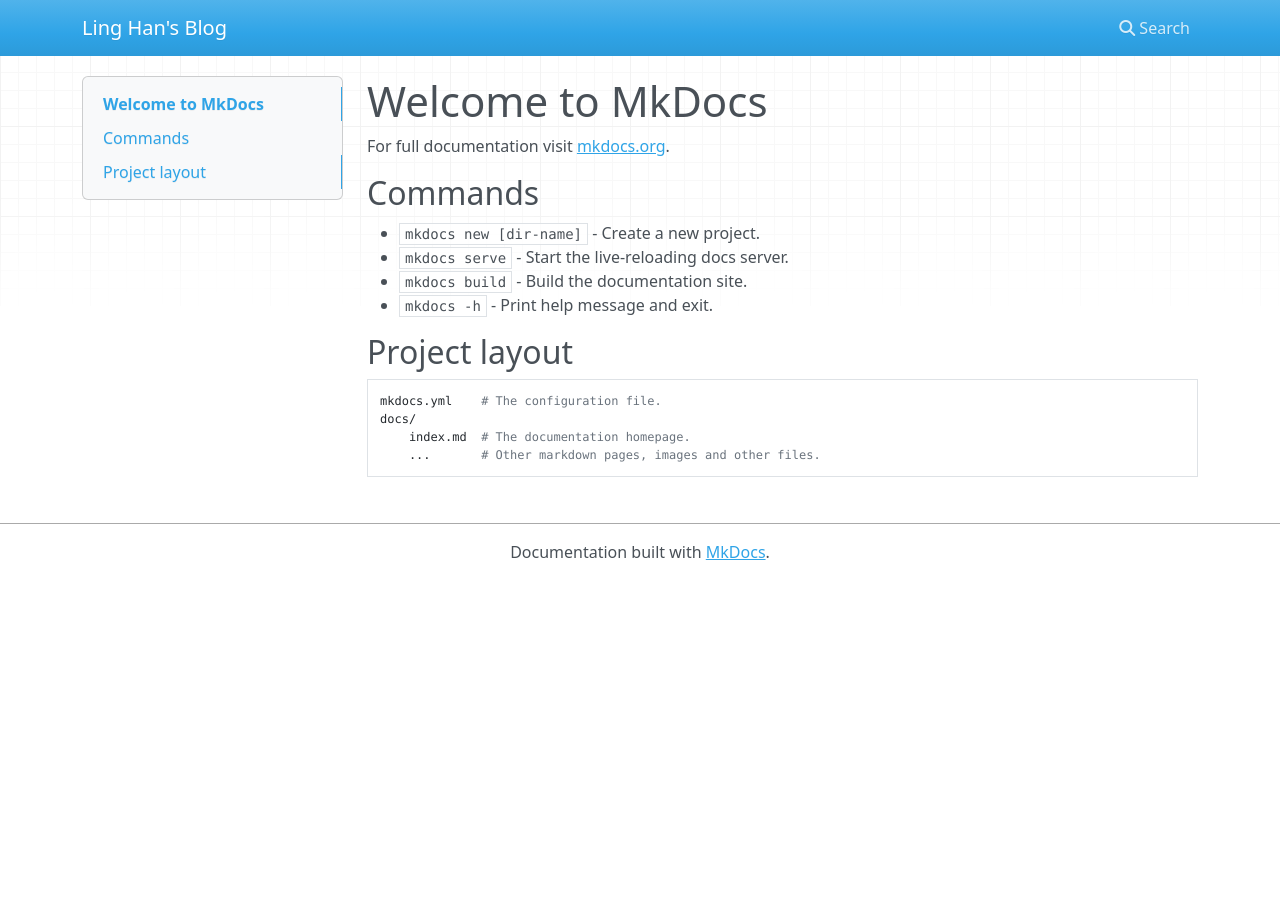
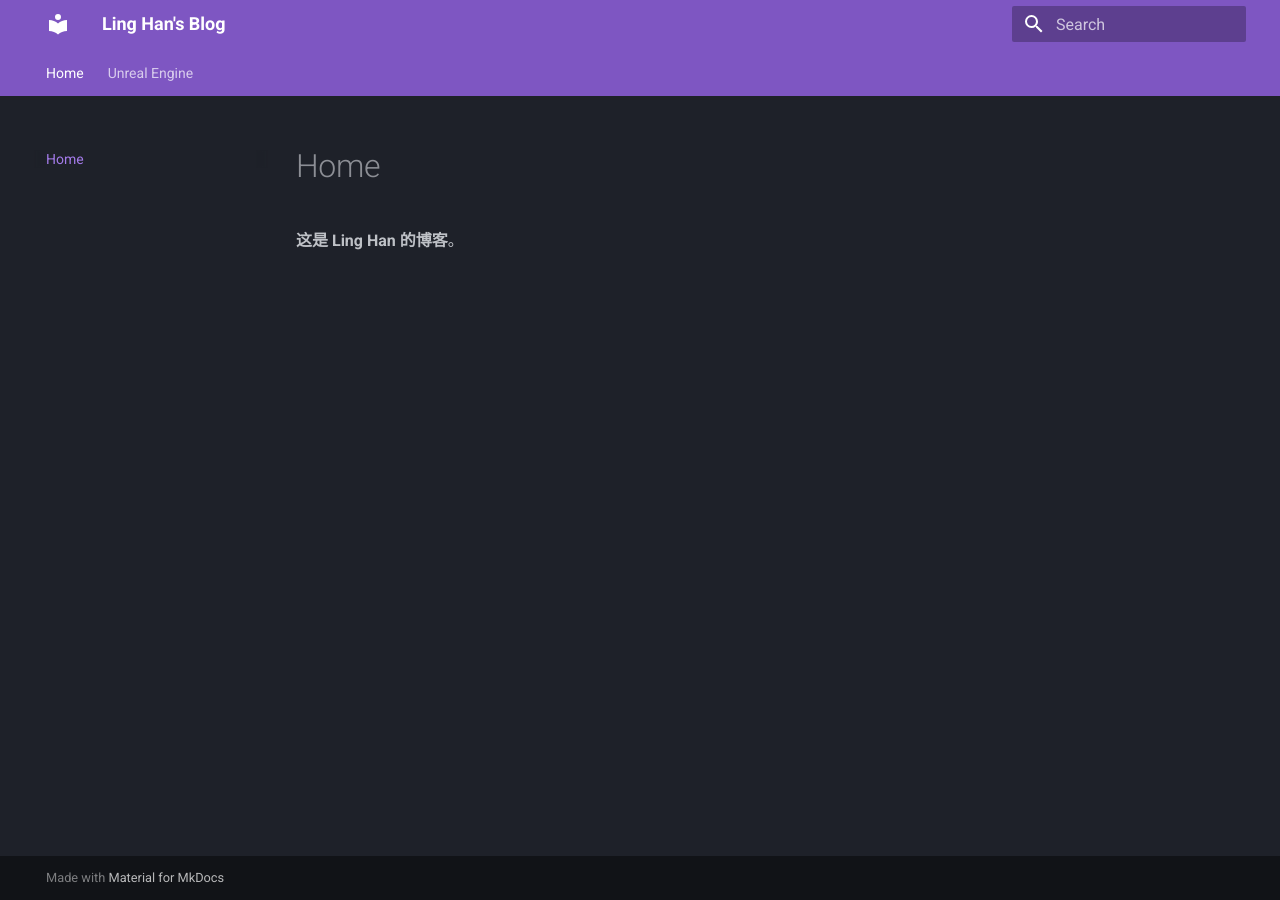
Before and after one commit to Lin7Han/Lin7Han.github.io, an MkDocs documentation site: the page built from docs/index.md, in a window 1280 px wide. Built offline with MkDocs 1.6.1 and Material for MkDocs 9.7.7, drawn with Linux system fonts in a browser that asks for light colours; nearby versions of some CDN libraries.

```diff
--- a/docs/index.md
+++ b/docs/index.md
@@ -1,17 +1,2 @@
-# Welcome to MkDocs
-
-For full documentation visit [mkdocs.org](https://www.mkdocs.org).
-
-## Commands
-
-* `mkdocs new [dir-name]` - Create a new project.
-* `mkdocs serve` - Start the live-reloading docs server.
-* `mkdocs build` - Build the documentation site.
-* `mkdocs -h` - Print help message and exit.
-
-## Project layout
-
-    mkdocs.yml    # The configuration file.
-    docs/
-        index.md  # The documentation homepage.
-        ...       # Other markdown pages, images and other files.
+# Home
+**这是 Ling Han 的博客**。
--- a/mkdocs.yml
+++ b/mkdocs.yml
@@ -1 +1,10 @@
 site_name: Ling Han's Blog
+theme:
+  name: material
+  palette:
+    scheme: slate
+    primary: deep purple
+    accent: cyan
+  features:
+    - navigation.tabs
+    - toc.integrate
```
Also changed, not shown: docs/Unreal Engine/Core/Object.md (added, +21 -0 lines), docs/Unreal Engine/Gameplay/Actor.md (added, +11 -0 lines), docs/Unreal Engine/index.md (added, +13 -0 lines), docs/Unreal Engine/UI/Slate/Core.md (added).
